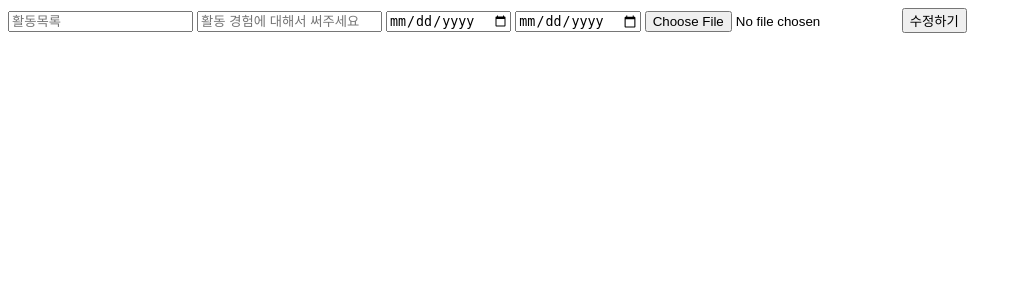
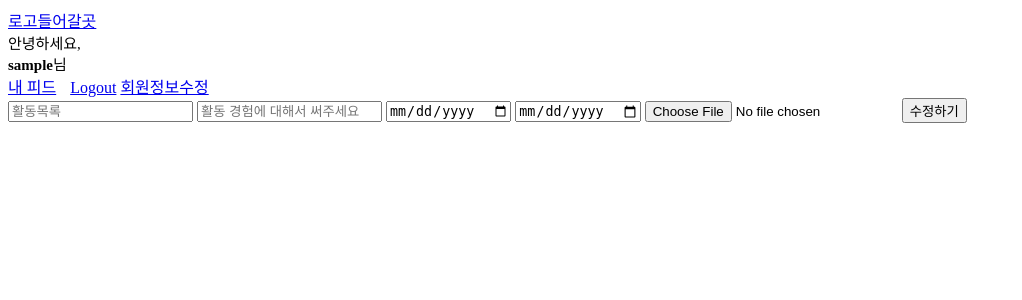
Before and after one commit to goldlamp95/SNU-X-KU-HACKATHON, a Django app: page /update_club/1/1 in a window 1280 px wide. Shown: the top 300 px of the page, without its empty margins (0-1022 px from the left). Run offline with Django 3.2, Linux system fonts and the light colour scheme; the visitor is signed in with stand-in values (Sample User, id 1).

Commit message:
베이스 html 만듦

```diff
--- a/autopolio/app/templates/base.html
+++ b/autopolio/app/templates/base.html
@@ -2,14 +2,38 @@
 
 <!DOCTYPE html>
 <html lang="en">
+
 <head>
     <meta charset="UTF-8">
     <meta name="viewport" content="width=device-width, initial-scale=1.0">
     <title>The Base Page</title>
 </head>
+
 <body>
+    <header>
+        <div>
+            <!-- 로그인이 안 돼 있을 때는
+                로고 클릭하면 로그인 페이지로 연결 나머지는 안보임
+                로그인이 돼있을 때는 로고클릭하면 메인 페이지로 연결
+                나머지에는 내 피드, 로그아웃, 회원정보수정(mypage) -->
+            {% if user.is_authenticated %}
+            <a href="{% url 'main' %}">로고들어갈곳</a>
+            <div style="font-size: 15px; margin-right: 10px; width: 200px">안녕하세요,<br><span
+                    style="font-weight: bold;">{{user.username}}</span>님</div>
+
+            <a href="{% url 'resume' user.pk %}" style="margin-right: 10px;">내 피드</a>
+            <a href="{% url 'logout' %}">Logout</a>
+            <a href="{% url 'mypage' %}">회원정보수정</a>
+            {% else %}
+            <a href="{% url 'login' %}">로고들어갈곳</a>
+            {% endif %}
+        </div>
+        </div>
+
+    </header>
 
     {% block content %}
     {% endblock content %}
 </body>
+
 </html>
```
